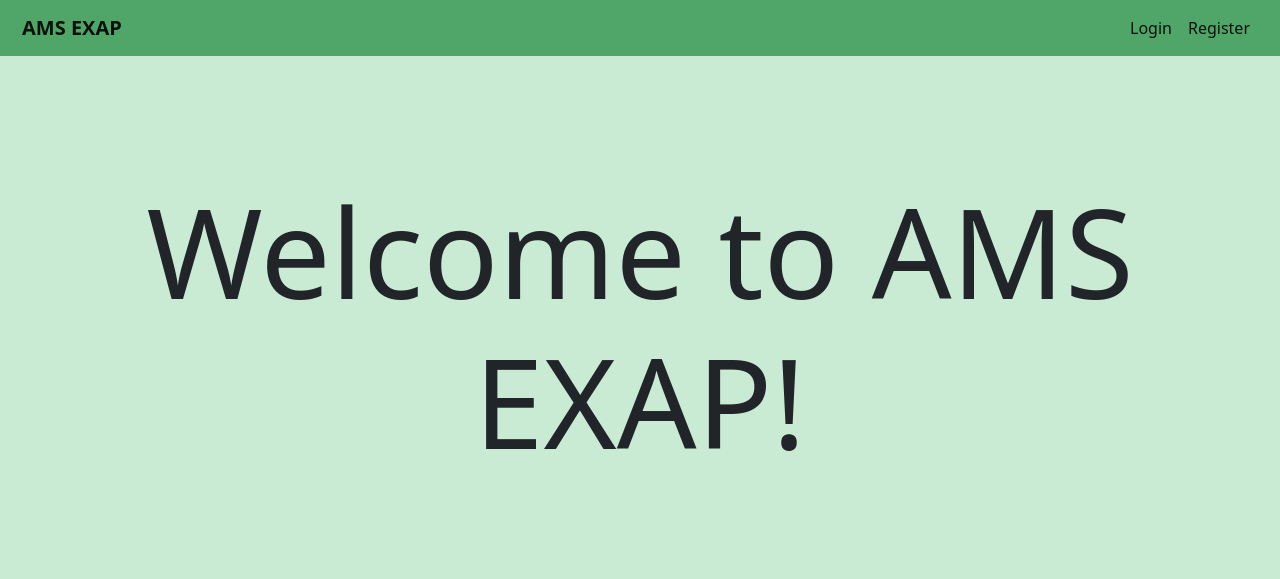
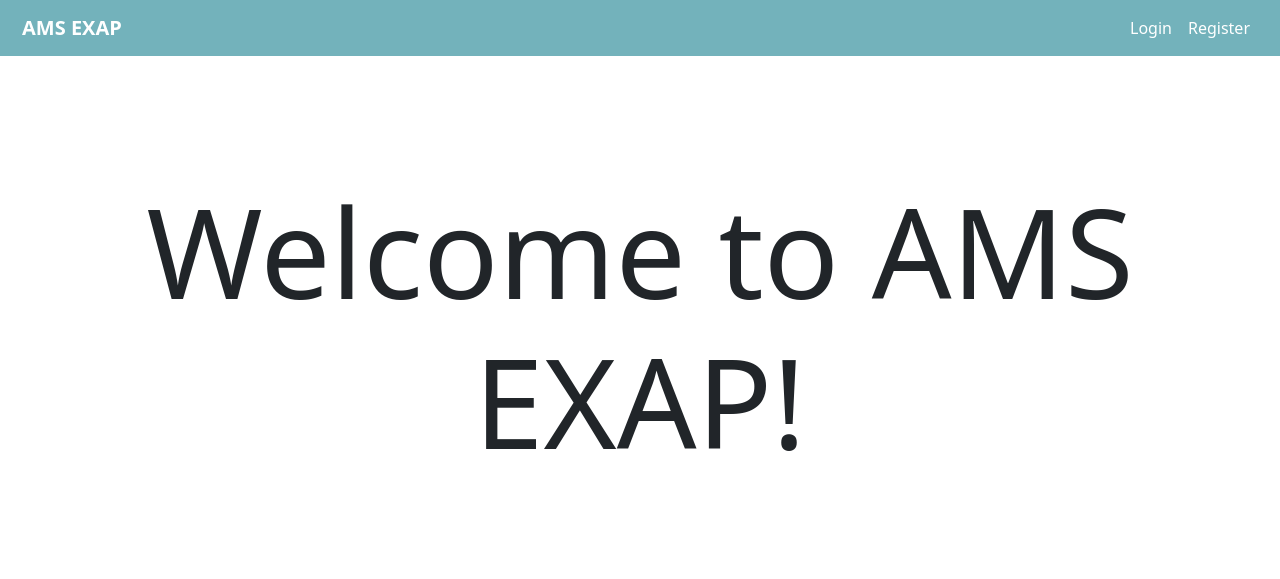
Before and after one commit to JackPadalino/ExApp, a Django app: page / in a window 1280 px wide. Shown: the top 579 px of the page. Run offline with Django 4.2, Linux system fonts and the light colour scheme.

Commit message:
Changed CSS of site

```diff
--- a/main/static/main/main.css
+++ b/main/static/main/main.css
@@ -1,11 +1,12 @@
 
 body{
   /*background-color: rgb(159, 243, 208);*/
-  background-color:	#caebd3;
+  background-color:	#ffffff;
 }
 
 .navbar {
-  background-color: #50a569;
+  /*background-color: #50a569;*/
+  background-color: #73b2bb;
   padding-left:10px;
   padding-right:10px;
   margin-bottom:20px;
@@ -38,7 +39,8 @@ body{
 }
 
 .project-card-title{
-  color: #77DD77;
+  /*color: #77DD77;*/
+  color: #73b2bb;
 }
 
 .project-card-blurb{
--- a/main/templates/main/base.html
+++ b/main/templates/main/base.html
@@ -16,7 +16,7 @@
 </head>
 
 <body>
-    <nav class="navbar navbar-expand-md navbar-light">
+    <nav class="navbar navbar-expand-md navbar-dark">
         <div class="container-fluid">
             <a class="navbar-brand" href="{% url 'main-home' %}"><b>AMS EXAP</b></a>
             <button class="navbar-toggler" type="button" data-bs-toggle="collapse"
```
Also changed, not shown: db.sqlite3.
